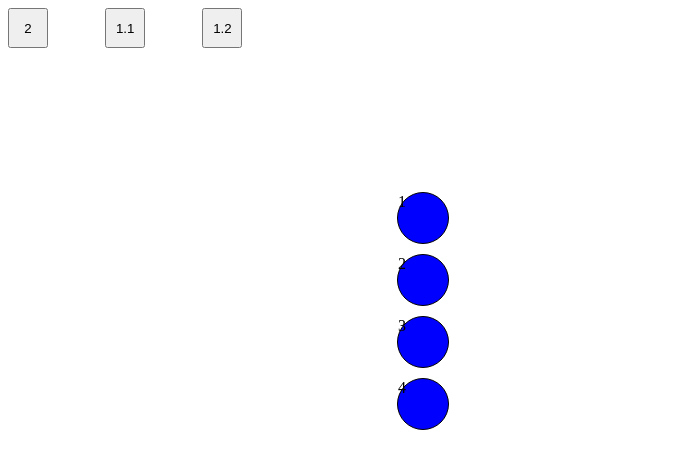
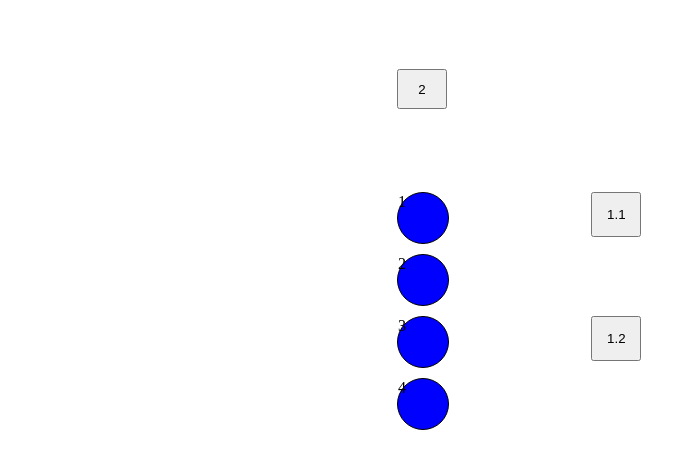
Before and after one commit to muratcan-yuksel/Whack-a-mole, a website: page index.html in a window 1280 px wide. Shown: the whole page, without its empty margins (0-696 px from the left). Drawn offline with Linux system fonts and the light colour scheme.

Commit message:
positioned elements

```diff
--- a/style.css
+++ b/style.css
@@ -35,14 +35,20 @@
 }
 
 #button1{
-    width:40px;
+    width:50px;
     height:40px;
+    grid-column: 5;
+    grid-row:2;
 }
 #button2{
-    width:40px;
-    height:40px;
+    width:50px;
+    height:45px;
+    grid-column: 7;
+    grid-row:4;
 }
 #button3{
-    width:40px;
-    height:40px;
+    width:50px;
+    height:45px;
+    grid-column: 7;
+    grid-row:6;
 }
```
